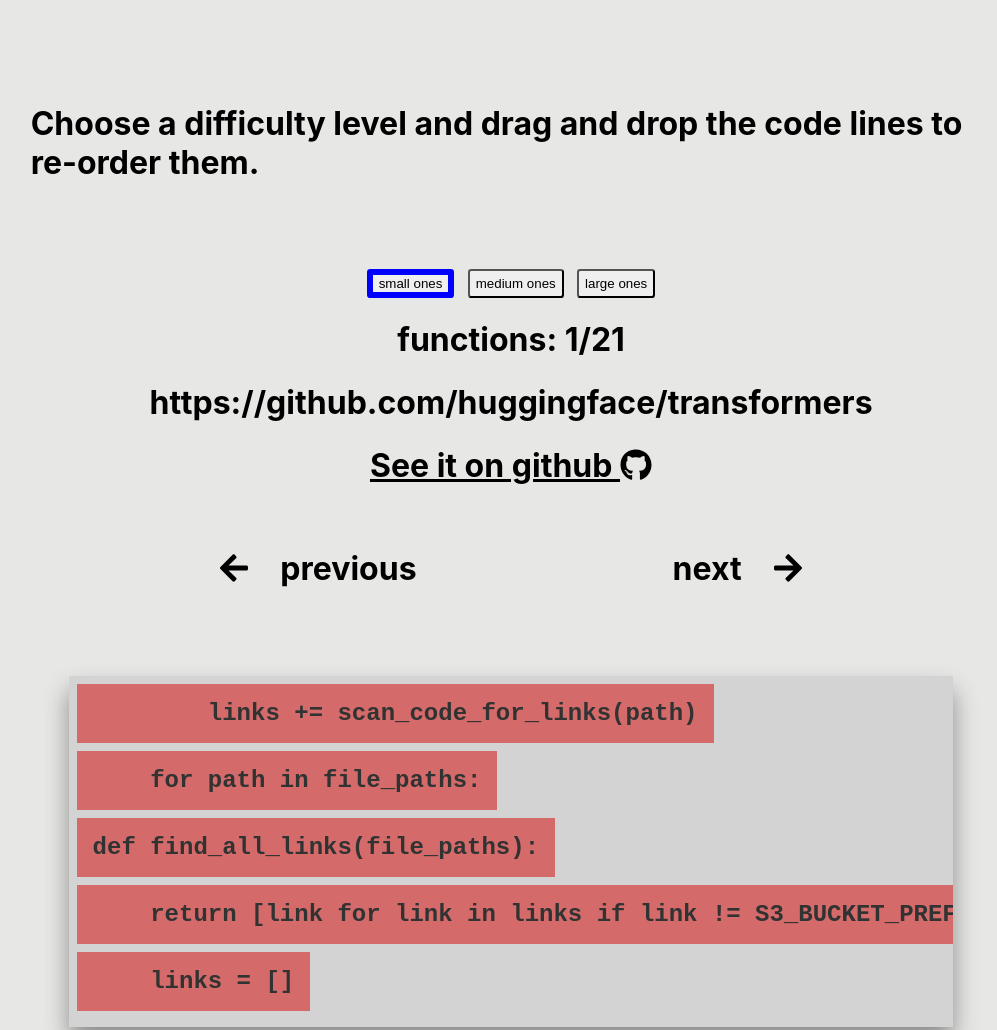
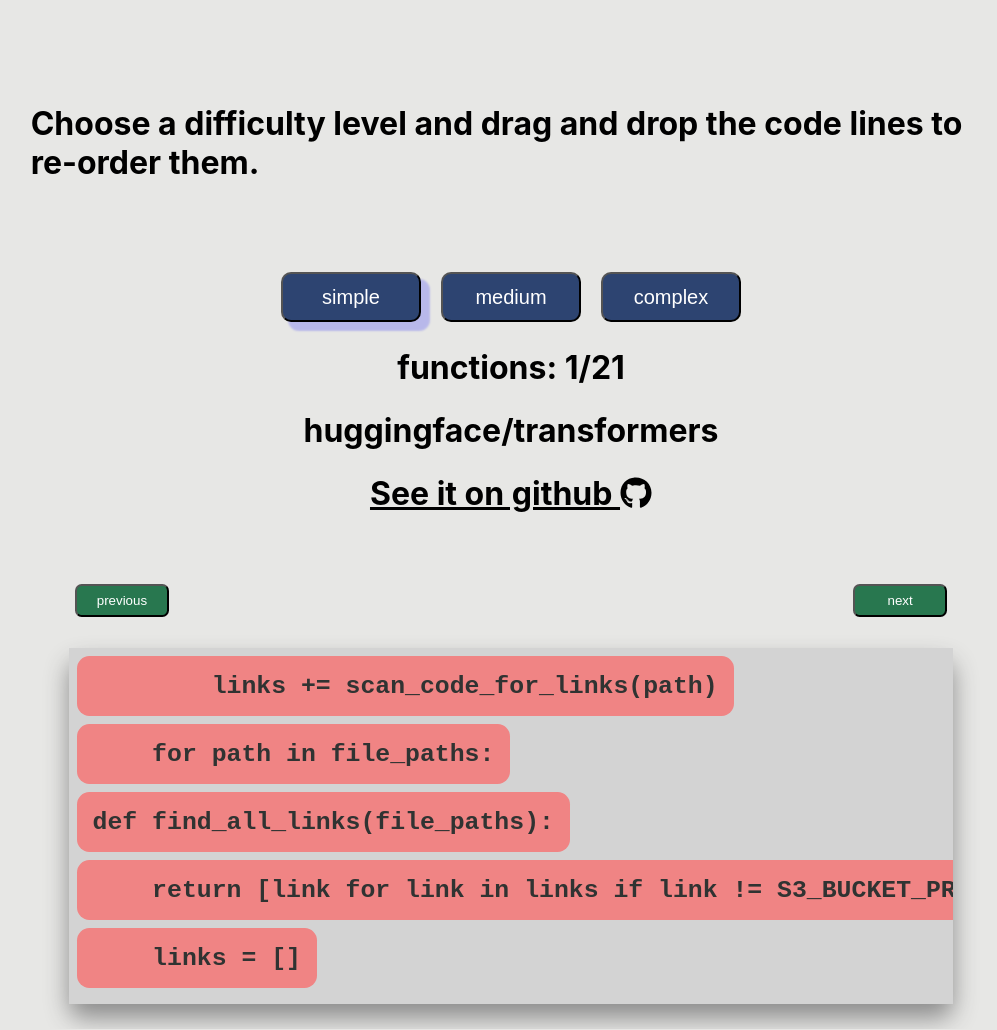
Before and after one commit to lpmi-13/parsons-problems, a React app: page / in a window 1280 px wide. Shown: the top 1030 px of the page, without its empty margins (129-1126 px from the left). Built offline with nearby package versions, Linux system fonts and the light colour scheme.

Commit message:
make buttons more obvious and update styling

```diff
--- a/src/components/Play.js
+++ b/src/components/Play.js
@@ -1,6 +1,5 @@
 import React, { Fragment, useEffect, useState } from 'react';
 import { FontAwesomeIcon } from '@fortawesome/react-fontawesome';
-import { faArrowLeft, faArrowRight } from '@fortawesome/free-solid-svg-icons';
 import { faGithub } from '@fortawesome/free-brands-svg-icons';
 
 import CodeSnippet from './CodeSnippet';
@@ -97,6 +96,12 @@
       project_source
     } = JSON.parse(functionFromList);
 
+    // this is ugly, but want to keep the full URLs in the original source
+    const justOrgAndProject = project_source
+                            .split('/')
+                            .slice(-2)
+                            .join('/')
+
   return (
     <Fragment>
       <p className="welcome-text">
@@ -104,32 +109,44 @@
       </p>
       <div className="info-wrapper">
         <div className="buttonRow">
-          <button className={`updateDifficulty ${difficulty === 'small' ? 'active' : null}`} onClick={() => handleUpdateDifficulty('small')} >
-            small ones
+          <button
+            className={`updateDifficulty simple ${difficulty === 'small' ? 'active' : 'inactive'}`}
+            onClick={() => handleUpdateDifficulty('small')}
+            aria-label="simple functions"
+            >
+            simple
           </button>
-          <button className={`updateDifficulty ${difficulty === 'medium' ? 'active' : null}`} onClick={() => handleUpdateDifficulty('medium')} >
-            medium ones
+          <button
+            className={`updateDifficulty medium ${difficulty === 'medium' ? 'active' : 'inactive'}`}
+            onClick={() => handleUpdateDifficulty('medium')}
+            aria-label="medium functions"
+            >
+            medium
           </button>
-          <button className={`updateDifficulty ${difficulty === 'large' ? 'active' : null}`} onClick={() => handleUpdateDifficulty('large')} >
-            large ones
+          <button
+            className={`updateDifficulty long ${difficulty === 'large' ? 'active' : 'inactive'}`}
+            onClick={() => handleUpdateDifficulty('large')}
+            aria-label="complex functions"
+            >
+            complex
           </button>
         </div>
         <div className="item-number">
           {TYPE}: {listIndex + 1}/{snippetLength}
         </div>
         <div className="project-source">
-          {project_source}
+          {justOrgAndProject}
         </div>
         <a className="github-link" href={`${direct_link_to_file_line}`} target="_blank" rel="noopener noreferrer">
           See it on github <FontAwesomeIcon icon={faGithub} />
         </a>
         <div role="button" className="swipe-arrows">
-          <div className="left-arrow" onClick={() => handleArrowClick(indexToMoveBackTo)}>
-            <FontAwesomeIcon icon={faArrowLeft} />
-          </div>
-          <div className="right-arrow" onClick={() => handleArrowClick(indexToMoveForwardTo)}>
-            <FontAwesomeIcon icon={faArrowRight} />
-          </div>
+          <button aria-label="previous function" className="left-arrow" onClick={() => handleArrowClick(indexToMoveBackTo)}>
+            previous
+          </button>
+          <button aria-label="next function" className="right-arrow" onClick={() => handleArrowClick(indexToMoveForwardTo)}>
+            next
+          </button>
         </div>
       </div>
       <div className={`code-snippet ${isUpdating ? 'updating' : ''}`} >
--- a/src/styles/play.scss
+++ b/src/styles/play.scss
@@ -10,16 +10,36 @@
 
     button {
         margin: 0.5em;
-        border-radius: 0.25em;
+        border-radius: 0.5em;
+        min-height: 2.5em;
+        width: 7em;
+        color: white;
+        background-color: #2D4471;
+
+        @include respond-to("small") {
+          font-size: 1.25em;
+        }
     }
 
     .active {
-        border: 0.5em solid blue;
+       box-shadow: 5px 5px 2px 1px rgba(0, 0, 255, 0.2);
+
+       @include respond-to("small") {
+         box-shadow: 8px 8px 2px 1px rgba(0, 0, 255, 0.2);
+       }
     }
 }
 
+.left-arrow, .right-arrow {
+    margin: 0.5em;
+    border-radius: 0.5em;
+    min-height: 2.5em;
+    width: 7em;
+    color: white;
+    background-color: #28774F;
+}
+
 .code-content {
-    font-size: 1.5rem;
     overflow: auto;
     padding: 1em 0;
 }
@@ -34,7 +54,7 @@
 
 
     @include respond-to("small") {
-        font-size: 0.85rem;
+        font-size: 1.55rem;
         margin: 0 15%;
     }
 
@@ -46,14 +66,15 @@
 
 .code-line {
     width: fit-content;
+    border-radius: 0.5em;
 }
 
 .correct-line {
-    background: #55AA55;
+    background: #69d869;
 }
 
 .incorrect-line {
-    background: #D46A6A;
+    background: #f08484;
 }
 
 .home-screen {
@@ -74,7 +95,7 @@
 }
 
 .item-number, .home-screen {
-    font-size: 1rem;
+    font-size: 1.75em;
 
     @include respond-to("small") {
         font-size: 2rem;
@@ -93,46 +114,12 @@
     display: flex;
     justify-content: space-between;
     flex-direction: row;
-    margin: 2em 0;
-
-    .left-arrow, .right-arrow {
-        margin: 0 3em;
-    }
-
-    .left-arrow::after {
-        content: "previous";
-        margin: 0.25em;
-    }
-
-    .right-arrow::before {
-        content: "next";
-        margin: 0.25em;
-    }
-
-    .right-arrow {
-        text-align: right;
-    }
+    margin-top: 2em;
+    width: 100%;
+    text-align: center;
 
     @include respond-to("small") {
-        display: flex;
         font-size: 2rem;
-
-        .left-arrow::after {
-            margin: 1em;
-        }
-
-        .right-arrow::after {
-            content: "";
-        }
-
-        .right-arrow::before {
-            content: "next";
-            margin: 1em;
-        }
-
-    }
-
-    @include respond-to("medium") {
-        font-size: 2rem;
+        width: 70%;
     }
 }
```
